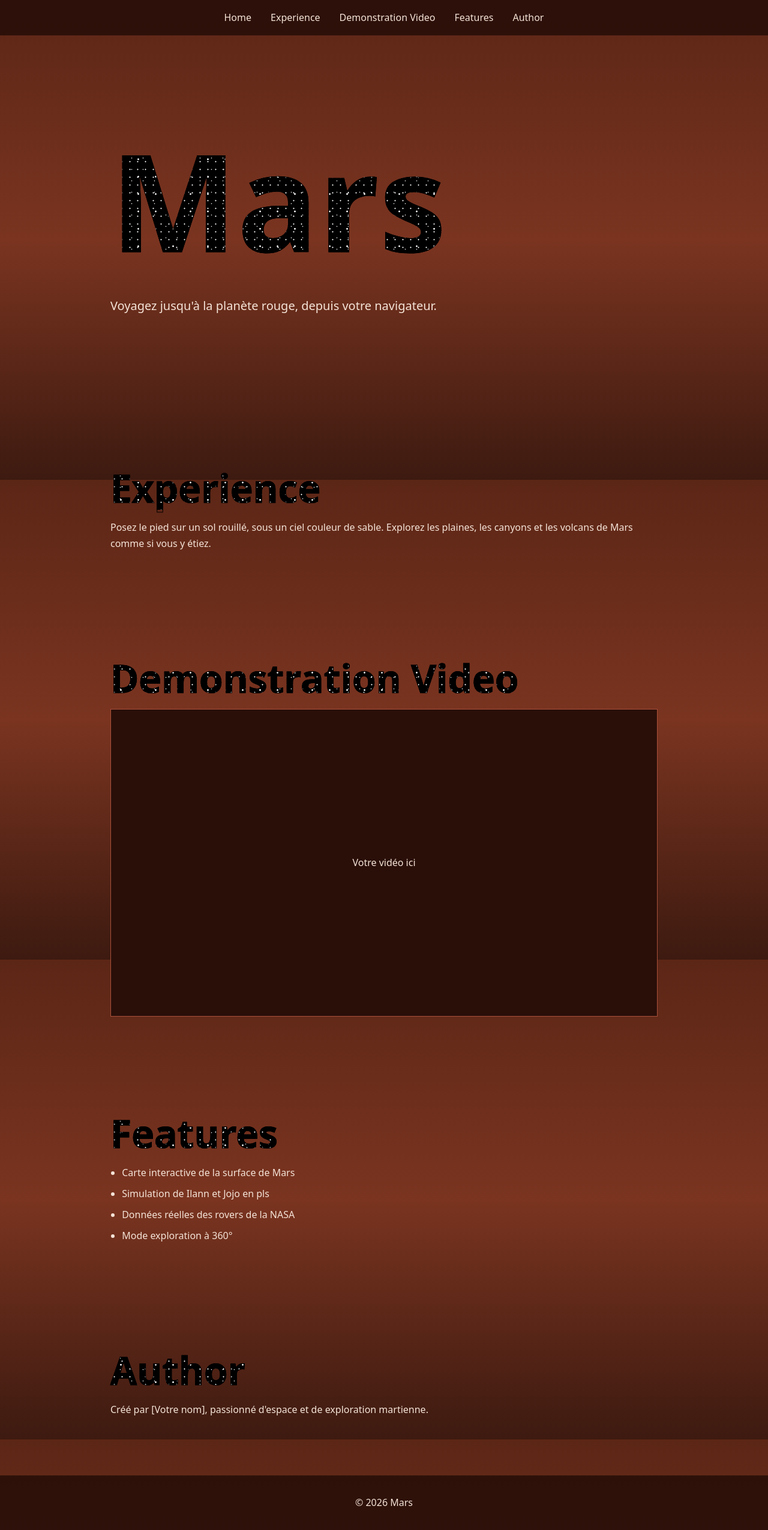
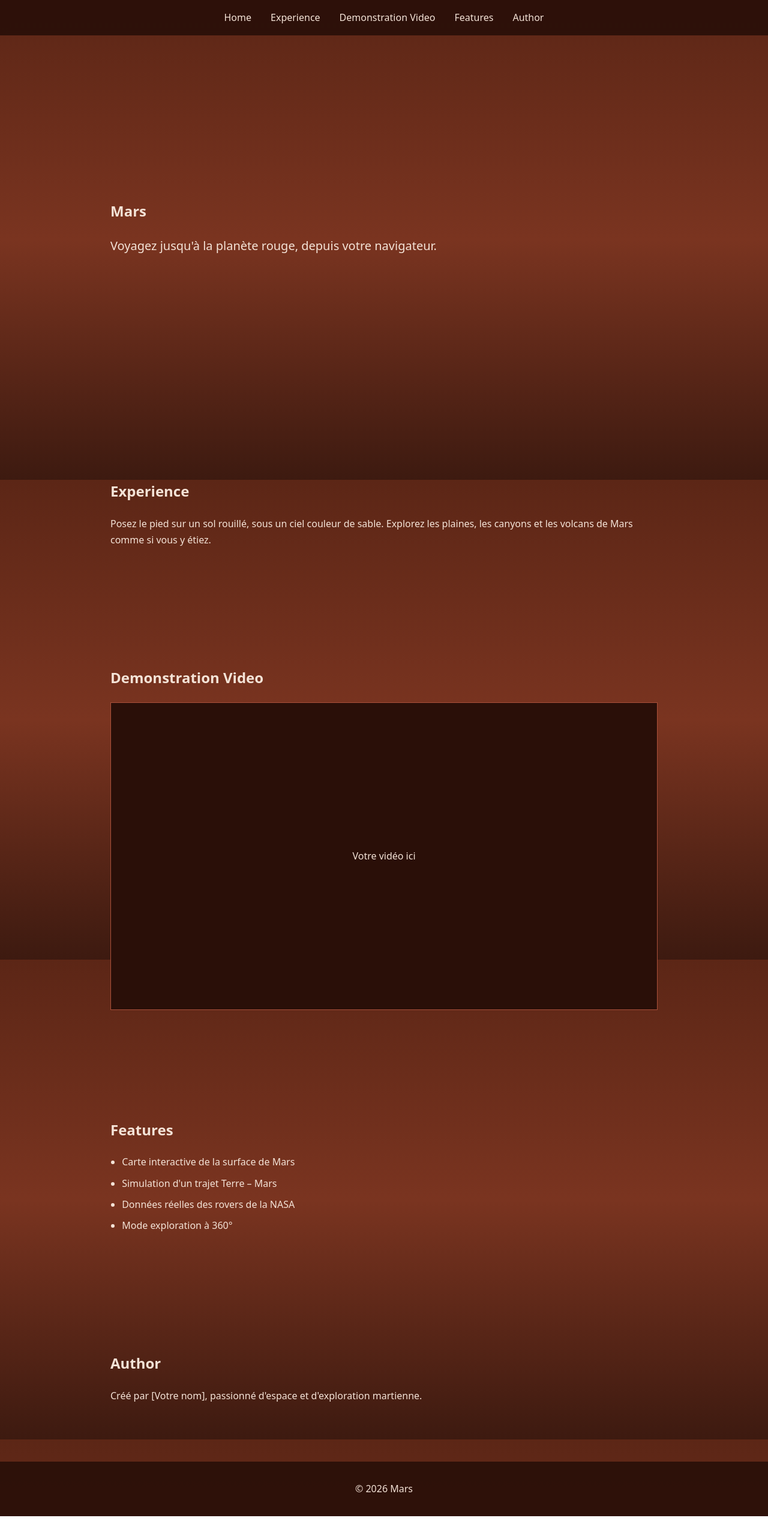
Before and after one commit to Fertous24/Nasa-Martian-Map-6-3, a React (Vite) app: page / in a window 1280 px wide. Shown: the whole page at 60% size. After the commit the page ends 2528 px from the top, so only its background shows below. Built offline with nearby package versions, Linux system fonts and the light colour scheme; a web font is replaced by a local one.

Commit message:
chagement appjsx

```diff
--- a/src/App.jsx
+++ b/src/App.jsx
@@ -8,7 +8,7 @@ const sections = [
 
 const features = [
   "Carte interactive de la surface de Mars",
-  "Simulation de Ilann et Jojo en pls",
+  "Simulation d'un trajet Terre – Mars",
   "Données réelles des rovers de la NASA",
   "Mode exploration à 360°",
 ];
@@ -28,12 +28,15 @@ export default function App() {
 
       <main>
         <section id="home" className="hero">
-          <h1 className="stars">Mars</h1>
-          <p>Voyagez jusqu'à la planète rouge, depuis votre navigateur.</p>
+          <div className="hero-text">
+            <h1>Mars</h1>
+            <p>Voyagez jusqu'à la planète rouge, depuis votre navigateur.</p>
+          </div>
+          <div className="planet" role="img" aria-label="La planète Mars" />
         </section>
 
         <section id="experience">
-          <h2 className="stars">Experience</h2>
+          <h2>Experience</h2>
           <p>
             Posez le pied sur un sol rouillé, sous un ciel couleur de sable.
             Explorez les plaines, les canyons et les volcans de Mars comme si
@@ -42,21 +45,15 @@ export default function App() {
         </section>
 
         <section id="video">
-          <h2 className="stars">Demonstration Video</h2>
+          <h2>Demonstration Video</h2>
           <div className="video">
-            {/* Remplacez ce bloc par votre vidéo :
-            <iframe
-              src="https://www.youtube.com/embed/VOTRE_ID"
-              title="Vidéo de démonstration"
-              allowFullScreen
-            /> */}
             <span>Votre vidéo ici</span>
           </div>
         </section>
 
         <section id="features">
-          <h2 className="stars">Features</h2>
-          <ul>
+          <h2>Features</h2>
+          <ul className="feature-list">
             {features.map((f) => (
               <li key={f}>{f}</li>
             ))}
@@ -64,9 +61,9 @@ export default function App() {
         </section>
 
         <section id="author">
-          <h2 className="stars">Author</h2>
+          <h2>Author</h2>
           <p>
-            Créé par [Votre nom], passionné d'espace et de exploration
+            Créé par [Votre nom], passionné d'espace et d'exploration
             martienne.
           </p>
         </section>
```
